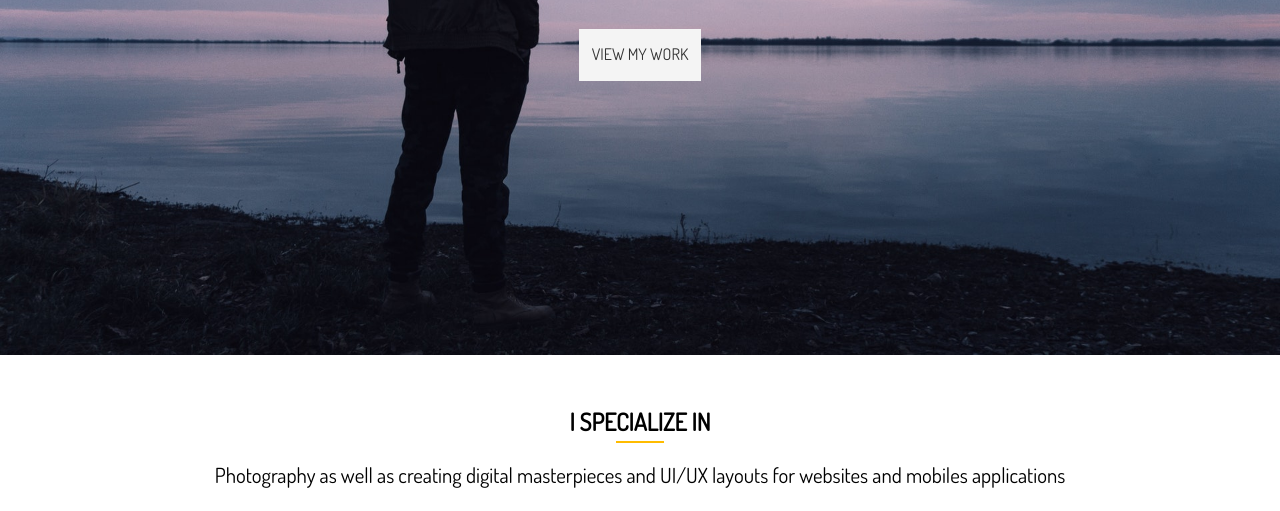
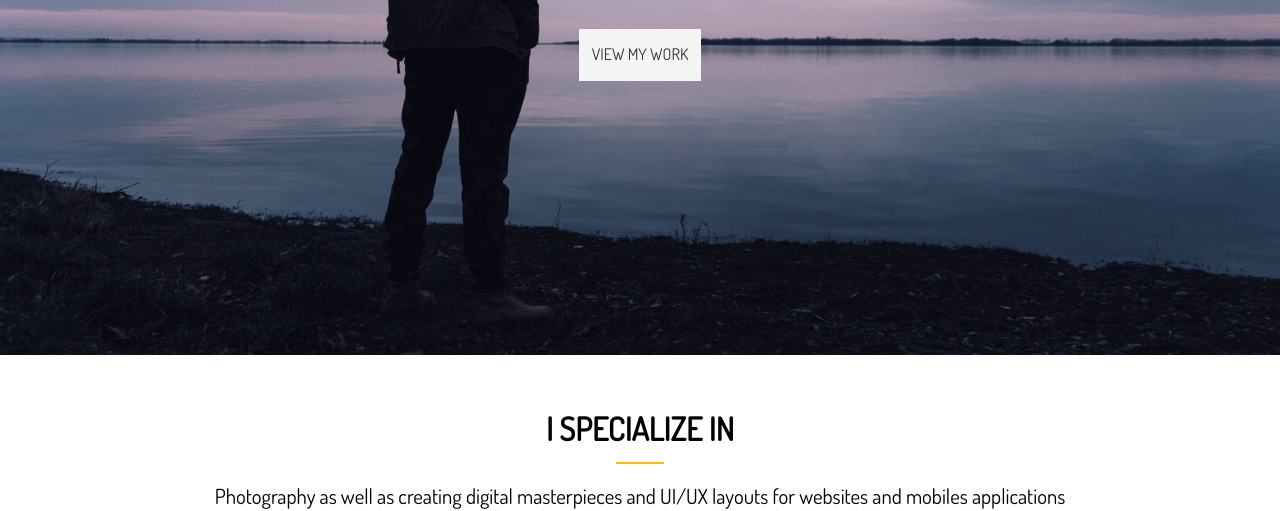
Before and after one commit to Grodriggues/personal-blog-example, a website: page dist/index.html in a window 1280 px wide. Shown: the part 445-956 px from the top of the page. Drawn offline with nearby package versions, Linux system fonts and the light colour scheme; files that its build step writes are made by us from their sources.

Commit message:
adding section header utilitie

```diff
--- a/scss/_utilities.scss
+++ b/scss/_utilities.scss
@@ -93,3 +93,10 @@ input[class^="btn-"]:hover {
   display: block;
   margin: 0 auto 1rem auto;
 }
+
+.section-title {
+  font-size: 2rem;
+  display: block;
+  padding-bottom: 0.5rem;
+  text-align: center;
+}
```
